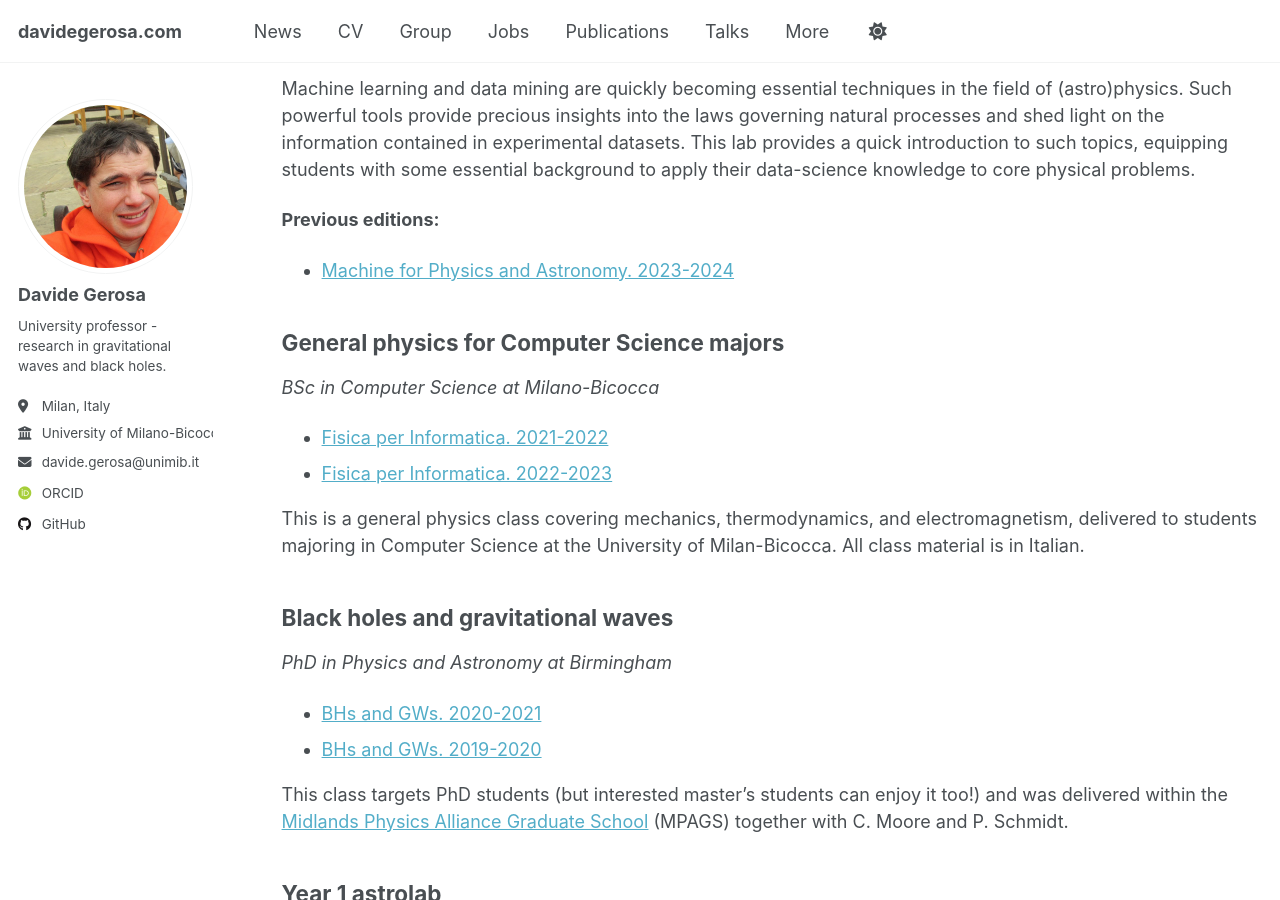
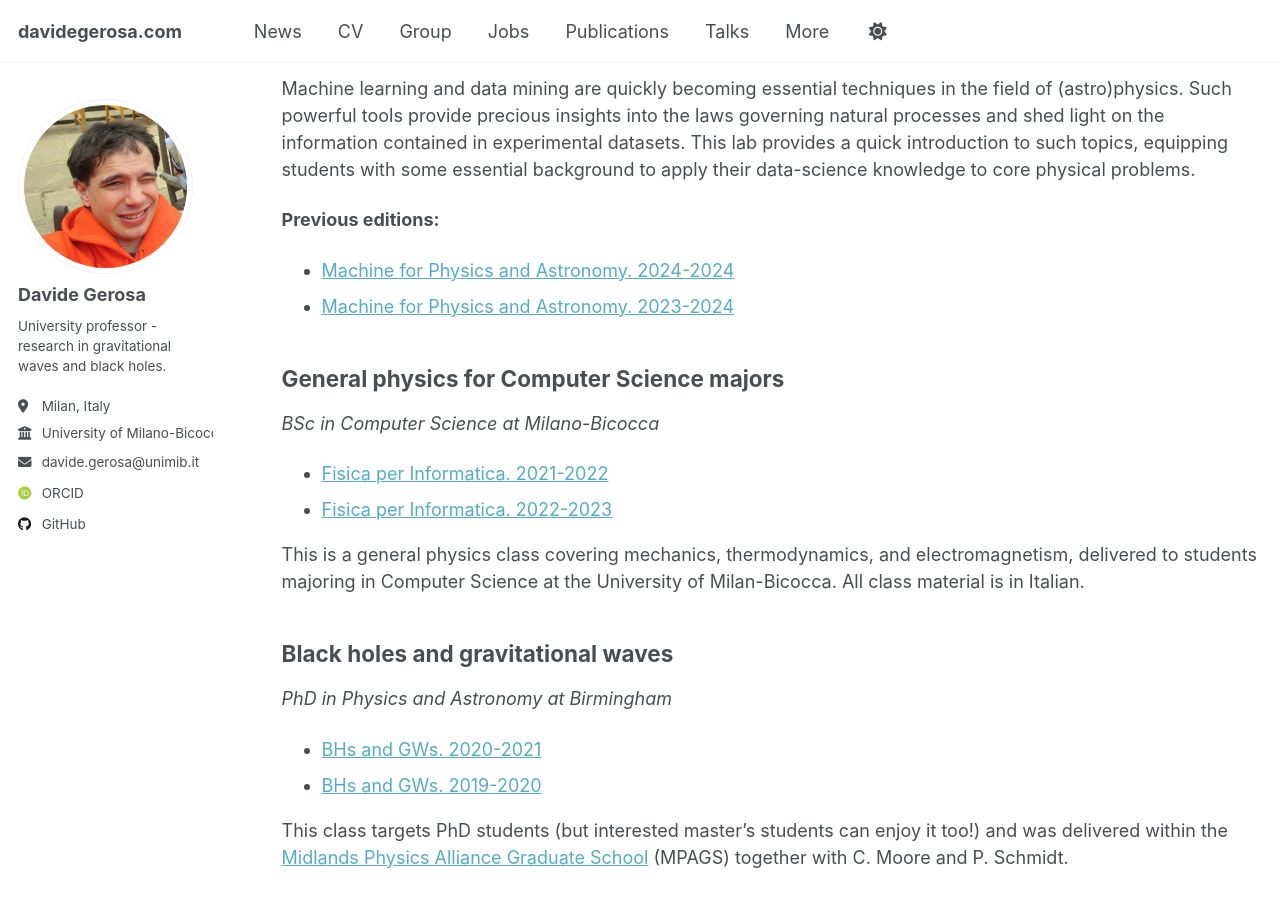
Before and after one commit to dgerosa/website, a Jekyll site: the page built from _pages/teaching.md, in a window 1280 px wide and 900 px high, scrolled down 1339 px. Built offline with Jekyll 4.4.1, drawn with Linux system fonts in a browser that asks for light colours; some web fonts are replaced.

Commit message:
Wed Jun 11 12:13:40 CEST 2025

```diff
--- a/_pages/teaching.md
+++ b/_pages/teaching.md
@@ -47,6 +47,7 @@ Machine learning and data mining are quickly becoming essential techniques in th
 
 **Previous editions:**
 
+- [Machine for Physics and Astronomy. 2024-2024](https://github.com/dgerosa/machinelearning4physics_bicocca_2025)
 - [Machine for Physics and Astronomy. 2023-2024](https://github.com/dgerosa/machinelearning4physics_bicocca_2024)
 
 ## General physics for Computer Science majors
```
